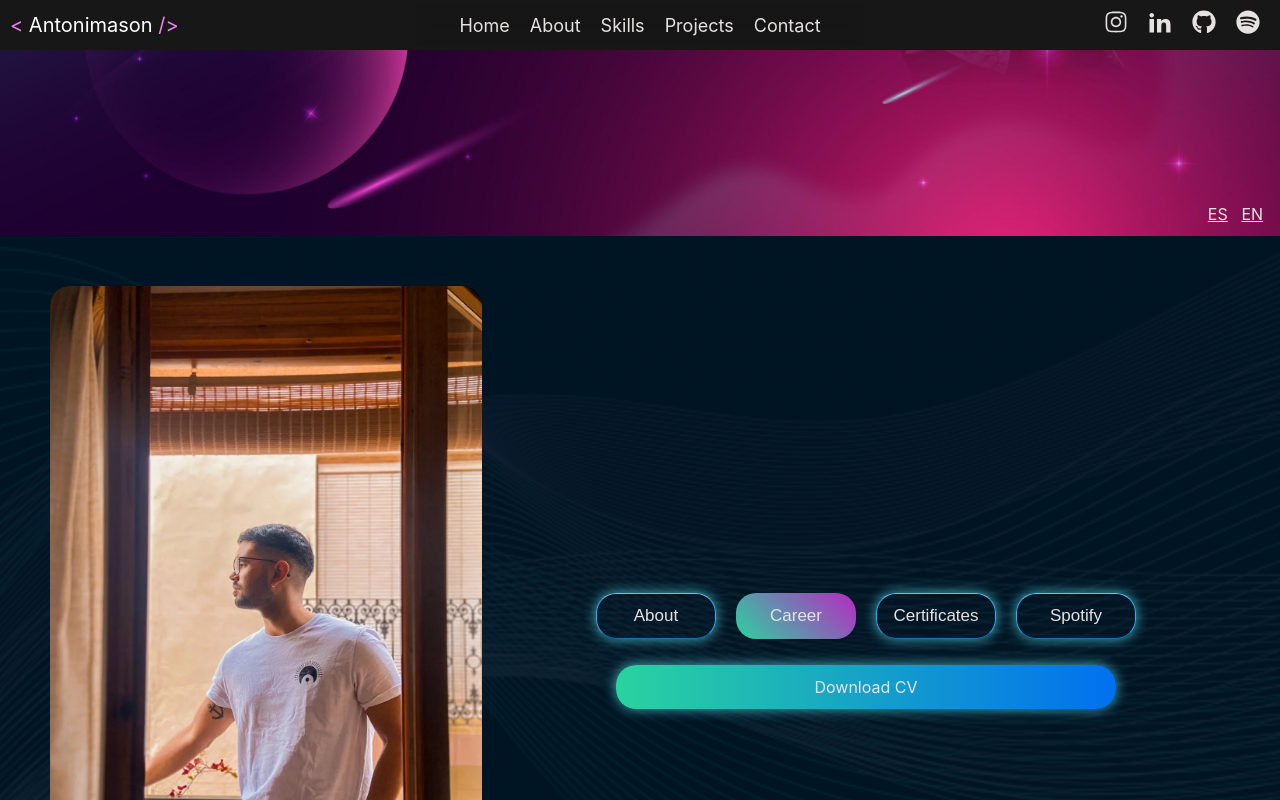
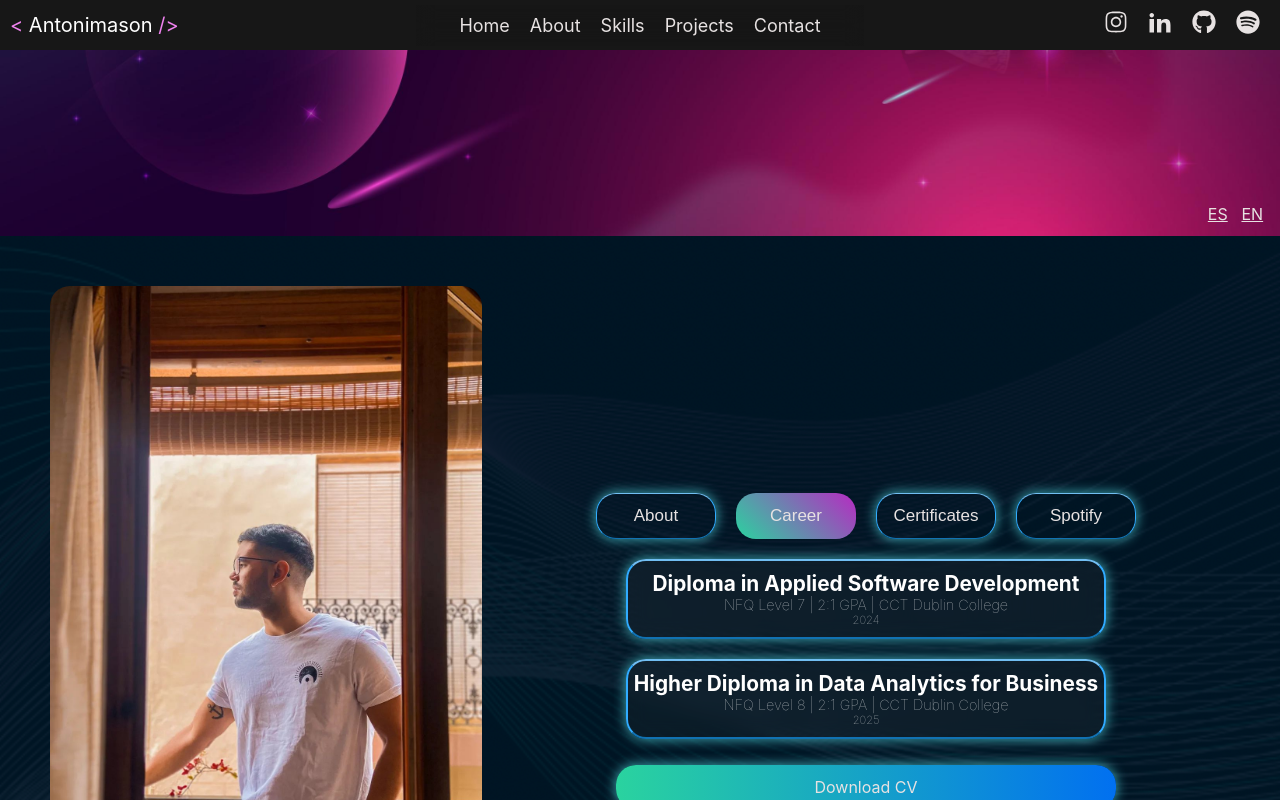
Before and after one commit to Antonimason/Portoflio-React, a React (Create React App) app: page / in a window 1280 px wide. Both pictures are taken after a click on the button "Career". Shown: the part 564-1364 px from the top of the page. Built offline with nearby package versions, Linux system fonts and the light colour scheme.

Commit message:
careers added, code modified

```diff
--- a/src/App.jsx
+++ b/src/App.jsx
@@ -55,12 +55,14 @@ function App() {
   //------------SELECTION BUTTON ABOUT PAGE ---------------------
   const [pageActive, setPageActive] = useState("about");
 
-  const searchCourse = ()=>{
+  const searchCourse = (action)=>{
     let courses = languaje.source.About.courses
+    let career = languaje.source.About.careers
+    let actionArray;
+    action === "course" ? actionArray = Object.values(courses) : actionArray = Object.values(career)
     //Converting the object into a value array
-    const courseArray = Object.values(courses);
 
-    return courseArray.map(course => (
+    return actionArray.map(course => (
       <Certificate
         key={course.title}
         link={course.link}
@@ -215,65 +217,41 @@ function App() {
     }
 
 
-    if(pageActive === "about") {
-      aboutButton.current.style = `${styles.color};${styles.noShadow};`;
-      careerButton.current.style = `${styles.transparent};${styles.shadow};`;
-      certificateButton.current.style = `${styles.transparent};${styles.shadow};`;
-      spotifyButton.current.style = `${styles.transparent};${styles.shadow};`;
-    }else if (pageActive === "career"){
-      aboutButton.current.style = `${styles.transparent};${styles.shadow};`;
-      careerButton.current.style = `${styles.color};${styles.noShadow};`;
-      certificateButton.current.style = `${styles.transparent};${styles.shadow};`;
-      spotifyButton.current.style = `${styles.transparent};${styles.shadow};`;
-    } else if (pageActive === "certificate") {
-      aboutButton.current.style = `${styles.transparent};${styles.shadow};`;
-      careerButton.current.style = `${styles.transparent};${styles.shadow};`;
-      certificateButton.current.style = `${styles.color};${styles.noShadow};`;
-      spotifyButton.current.style = `${styles.transparent};${styles.shadow};`;
-    } else if (pageActive === "spotify"){
-      aboutButton.current.style = `${styles.transparent};${styles.shadow};`;
-      careerButton.current.style = `${styles.transparent};${styles.shadow};`;
-      certificateButton.current.style = `${styles.transparent};${styles.shadow};`;
-      spotifyButton.current.style = `${styles.color};${styles.noShadow};`;
+    const layoutButtons = {
+    about: aboutButton,
+    career: careerButton,
+    certificate: certificateButton,
+    spotify: spotifyButton
+    };
+
+  Object.entries(layoutButtons).forEach(([key, button]) => {
+    if (key === pageActive) {
+      button.current.style = `${styles.color};${styles.noShadow};`;
+    } else {
+      button.current.style = `${styles.transparent};${styles.shadow};`;
     }
-    else {return};
+  });
 
-    if (projectActive === "all") {
-      //--------------CONTROL BORDER OF BUTTON 1 ---------------------------------//
-      projectButton1.current.style = `${styles.color};${styles.noShadow};`
-      projectButton2.current.style = `${styles.transparent};${styles.shadow};`
-      projectButton3.current.style = `${styles.transparent};${styles.shadow};`
-      projectButton4.current.style = `${styles.transparent};${styles.shadow};`
+    const projectButtons = {
+  all: projectButton1,
+  jquery: projectButton2,
+  react: projectButton3,
+  python: projectButton4,
+};
 
-      filterProjectsByLanguaje("all",Projects)
+if (projectButtons[projectActive]) {
+  Object.entries(projectButtons).forEach(([key, button]) => {
+    if (key === projectActive) {
+      button.current.style = `${styles.color};${styles.noShadow};`;
+    } else {
+      button.current.style = `${styles.transparent};${styles.shadow};`;
+    }
+  });
 
-    }else if (projectActive === "jquery"){
-      //---------------------CONTROL OF BUTTON 2----------------------------------//
-      projectButton2.current.style = `${styles.color};${styles.noShadow};`
-      projectButton1.current.style= `${styles.transparent};${styles.shadow};`
-      projectButton3.current.style = `${styles.transparent};${styles.shadow};`
-      projectButton4.current.style = `${styles.transparent};${styles.shadow};`
-      filterProjectsByLanguaje("jquery",Projects)
-
-    } else if(projectActive === "react"){
-      //---------------------CONTROL OF BUTTON 3----------------------------------//
-      projectButton3.current.style = `${styles.color};${styles.noShadow};`
-      projectButton1.current.style= `${styles.transparent};${styles.shadow};`
-      projectButton2.current.style = `${styles.transparent};${styles.shadow};`
-      projectButton4.current.style = `${styles.transparent};${styles.shadow};`
-      filterProjectsByLanguaje("react",Projects)
-
-    }else if(projectActive === "python"){
-      //---------------------CONTROL OF BUTTON 3----------------------------------//
-      projectButton3.current.style = `${styles.transparent};${styles.shadow};`
-      projectButton1.current.style= `${styles.transparent};${styles.shadow};`
-      projectButton2.current.style = `${styles.transparent};${styles.shadow};`
-      projectButton4.current.style = `${styles.color};${styles.noShadow};`
-
-      filterProjectsByLanguaje("python",Projects)
-    }else {
-      setShowProject(" There's not Projects to show");
-    }
+  filterProjectsByLanguaje(projectActive, Projects);
+} else {
+  setShowProject("There's not Projects to show");
+}
   },[languaje, projectActive, pageActive]);
 
   return (
@@ -325,10 +303,10 @@ function App() {
               <p id="my-resume" className="text">{languaje.source.About.me}</p>
             </div>
             <div className="about-certificate" style={pageActive==="career" ? {"display":"flex"} : {"display": "none"}}>
-
+              {searchCourse("career")}
             </div>
             <div className="about-certificate" style={pageActive==="certificate" ? {"display":"flex"} : {"display": "none"}}>
-              {searchCourse()}
+              {searchCourse("course")}
             </div>
             <div className="about-spotify" style={pageActive==="spotify" ? {"display":"flex"} : {"display": "none"}}>
               <div className="playlist">
--- a/src/Translations/en/Global.json
+++ b/src/Translations/en/Global.json
@@ -19,6 +19,20 @@
             "download":"Download CV",
             "aboutMe":"About me",
             "me": "I was born and raised in Caracas-Venezuela and currently reside in Dublín-Ireland. I am very passionate about travelling and learning from different cultures around the world. I am a self-taught web developer, and I am currently working towards earning a diploma in software development to expand my knowledge of the IT sector and achieve my goal of becoming a Full-Stack developer",
+            "careers":{
+                "career1":{
+                    "title":"Diploma in Applied Software Development",
+                    "description":"NFQ Level 7 | 2:1 GPA | CCT Dublin College ",
+                    "finished":"2024",
+                    "link":""
+                },
+                "career2":{
+                    "title":"Higher Diploma in Data Analytics for Business",
+                    "description":"NFQ Level 8 | 2:1 GPA | CCT Dublin College ",
+                    "finished":"2025",
+                    "link":""
+                }
+            },
             "courses":{
                 "course1" : {
                 "title":"Web Development introduction HTML",
--- a/src/Translations/es/Global.json
+++ b/src/Translations/es/Global.json
@@ -19,6 +19,20 @@
             "download":"Descargar CV",
             "aboutMe":"Acerca de mi",
             "me": "Nací y crecí en Caracas-Venezuela y actualmente vivo en Dublín-Irlanda. Me apasiona viajar y aprender de diferentes culturas de todo el mundo. Soy un desarrollador web autodidacta, y actualmente estoy trabajando para obtener un diploma en desarrollo de software para ampliar mis conocimientos del sector de Tecnología y lograr mi objetivo de convertirme en un desarrollador Full-Stack.",
+            "careers":{
+                "career1":{
+                    "title":"Diploma in Applied Software Development",
+                    "description":"NFQ Level 7 | 2:1 GPA | CCT Dublin College ",
+                    "finished":"2024",
+                    "link":""
+                },
+                "career2":{
+                    "title":"Higher Diploma in Data Analytics for Business",
+                    "description":"NFQ Level 8 | 2:1 GPA | CCT Dublin College ",
+                    "finished":"2025",
+                    "link":""
+                }
+            },
             "courses":{
                 "course1" : {
                 "title":"Introducción al desarrollo web: HTML",
--- a/src/index.css
+++ b/src/index.css
@@ -22,10 +22,6 @@ body {
     -ms-overflow-style: none; /* Oculta el scroll en navegadores antiguos de Microsoft */
 }
 
-/* Ocultar scroll en navegadores basados en WebKit (Chrome, Edge, Safari) */
-::-webkit-scrollbar {
-    display: none;
-}
 .title{
   color: white;
   font-weight: bold;
```
